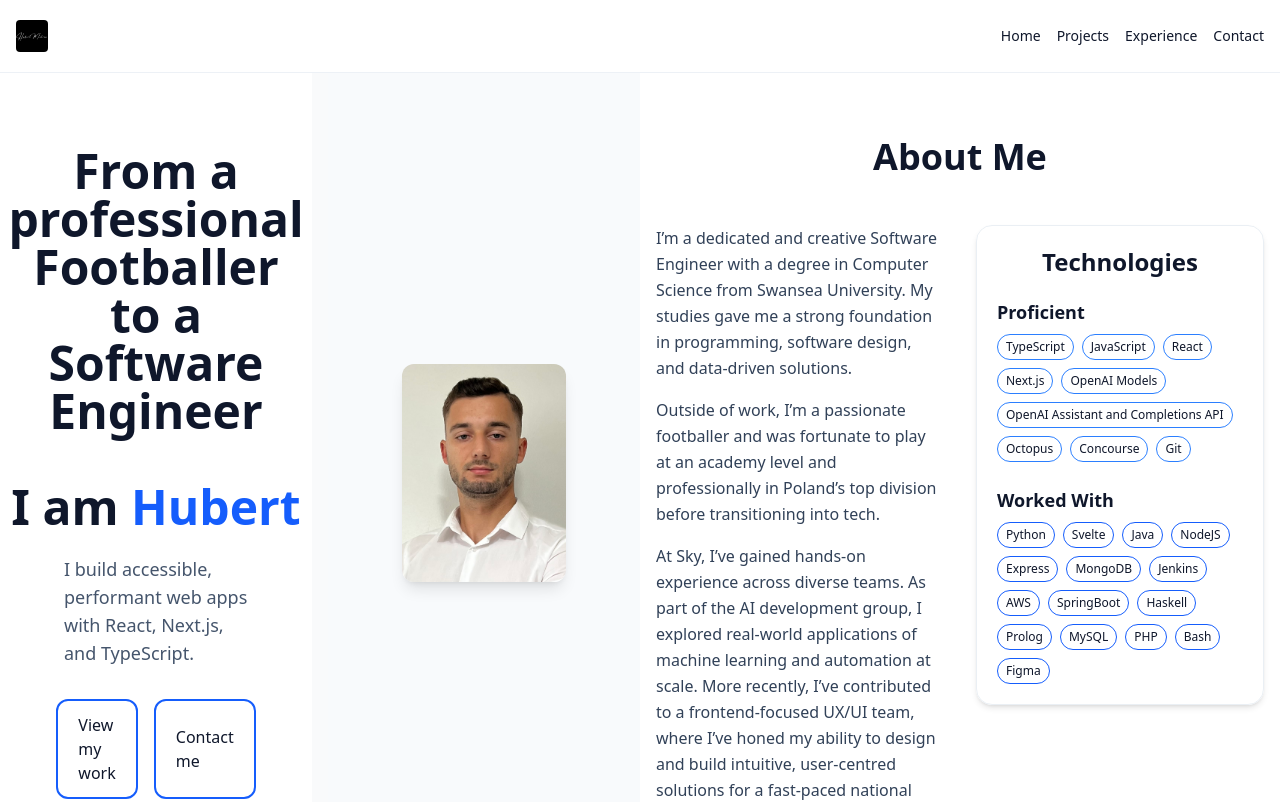
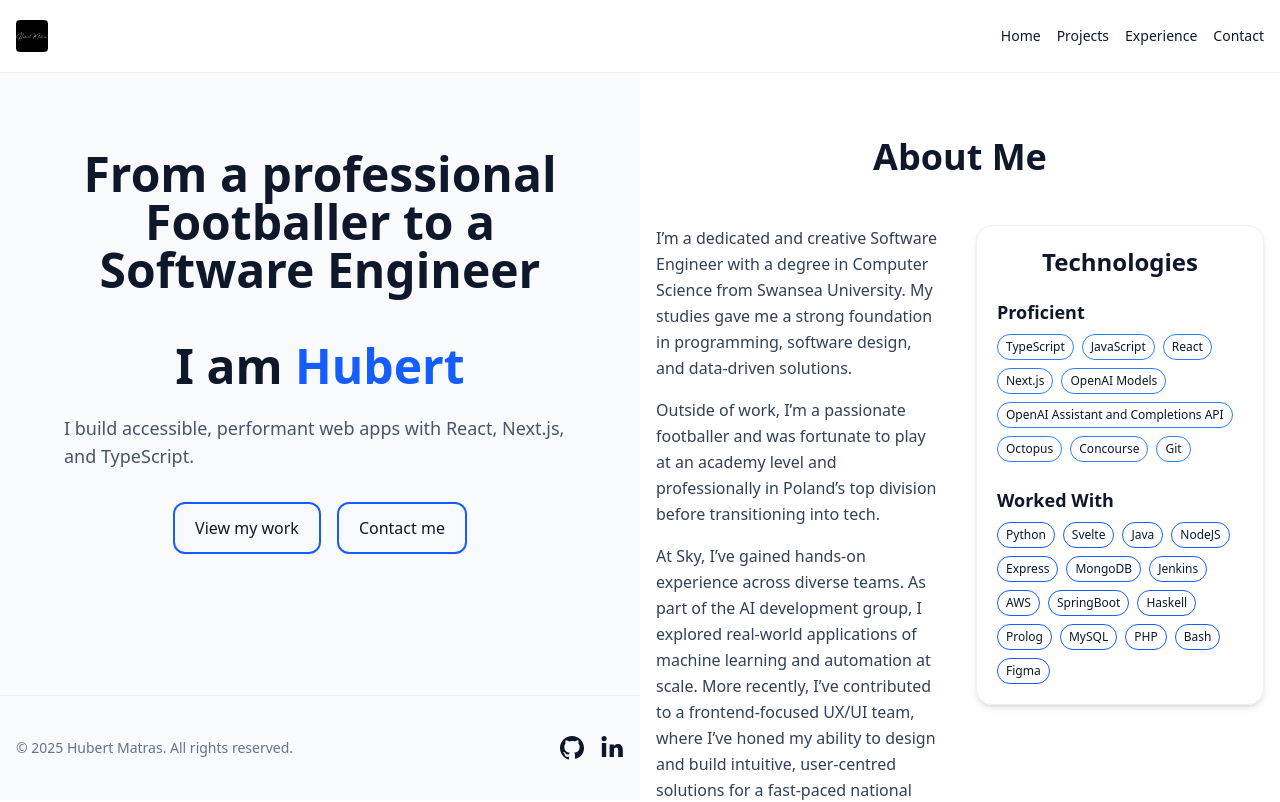
Before and after one commit to hubertMatras/hm-website, a Next.js app: page / in a window 1280 px wide. Shown: the top 802 px of the page. Built offline with nearby package versions, Linux system fonts and the light colour scheme.

Commit message:
Change the Hero

```diff
--- a/app/layout.tsx
+++ b/app/layout.tsx
@@ -49,9 +49,15 @@ export default function RootLayout({
       <body
        className={`${geistSans.variable} ${geistMono.variable} antialiased`}
       >
+        <div className="flex flex-col h-screen">
+          {/* Fixed Header */}
           <Header />
-          <main className="min-h-[70vh]">{children}</main>
-          <Footer />
+
+          {/* Main Content Area */}
+          <main className="flex-1 overflow-hidden">
+            {children}
+          </main>
+        </div>
       </body>
     </html>
   );
--- a/app/page.tsx
+++ b/app/page.tsx
@@ -2,7 +2,7 @@ import { AboutMe, Experience, Hero, Projects } from "../components";
 
 export default function HomePage() {
   return (
-    <div className="flex h-screen">
+    <div className="flex h-full">
       <div className="w-1/2 flex items-center justify-center bg-gray-50">
         <Hero />
       </div>
--- a/components/Hero.tsx
+++ b/components/Hero.tsx
@@ -1,11 +1,12 @@
 "use client";
-import Image from "next/image";
 import Link from "next/link";
+import Footer from "./Footer";
 
 export default function Hero() {
   return (
-    <section className="w-full h-screen grid gap-4 md:grid-cols-2">
-      <div className="flex flex-col items-center justify-center px-8 md:px-16 bg-white">
+    <section className="w-full h-full flex flex-col">
+      {/* Main Hero Content */}
+      <div className="flex-1 flex flex-col items-center justify-center px-8 md:px-16">
         <h1 className="text-3xl md:text-5xl font-bold text-center">
           From a professional Footballer to a Software Engineer
           <br />
@@ -30,15 +31,10 @@ export default function Hero() {
           </Link>
         </div>
       </div>
-      <div className="flex p-5 items-center justify-center bg-slate-50">
-        <div className="relative aspect-[3/4] w-3/5 rounded-xl overflow-hidden shadow-lg">
-          <Image
-            src="/avatar.png"
-            alt="Hubert Matras"
-            fill
-            className="object-cover"
-          />
-        </div>
+
+      {/* Footer at Bottom */}
+      <div className="mt-auto">
+        <Footer />
       </div>
     </section>
   );
```
